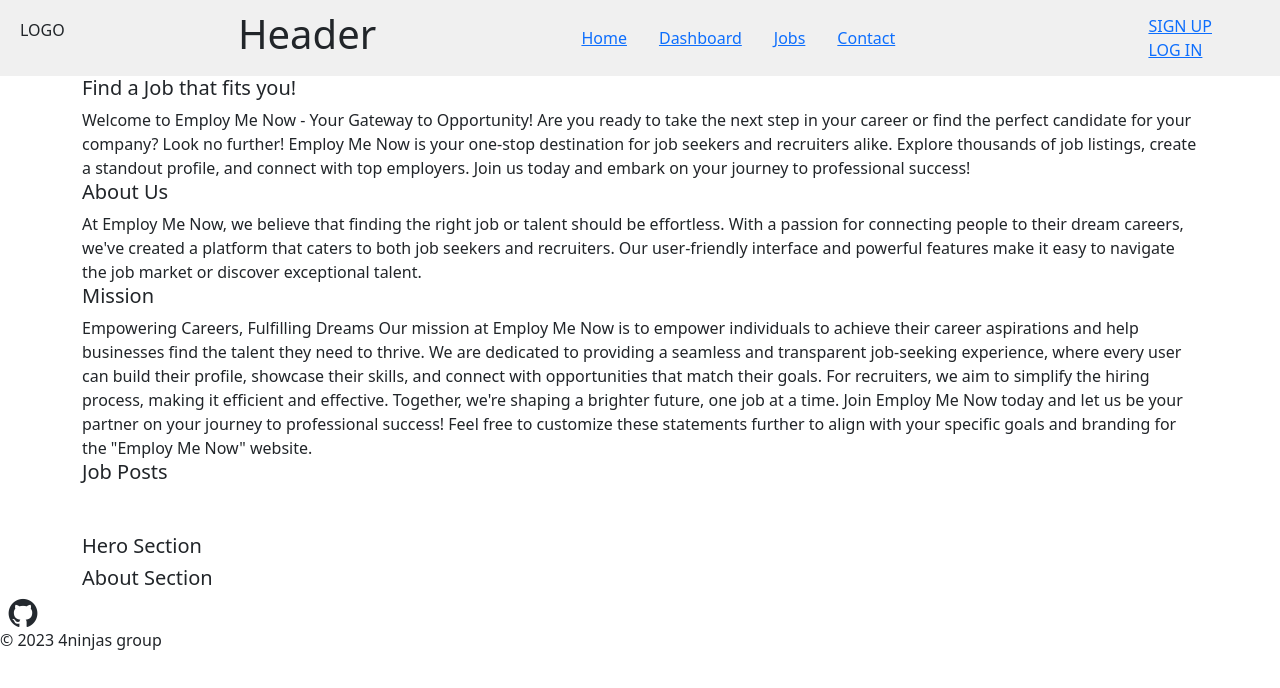
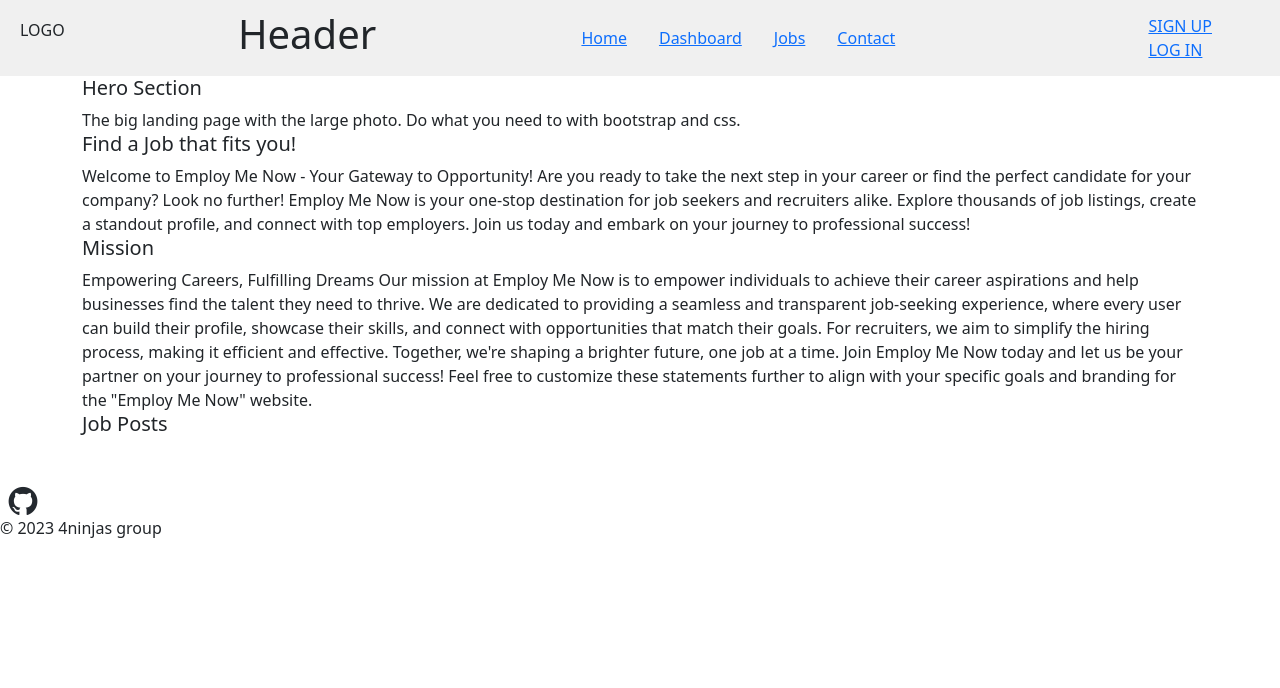
Before and after one commit to ChadBowler/employ-me-now, a React (Create React App) app in the folder client/: page / in a window 1280 px wide. Shown: the top 688 px of the page. Built offline with nearby package versions, Linux system fonts and the light colour scheme.

Commit message:
minor changes, need to commit before pulling from develop.

```diff
--- a/client/src/pages/Home.js
+++ b/client/src/pages/Home.js
@@ -9,7 +9,10 @@ const Home = () => {
  return (
   <>
    <div>
+
     <div style={someStyle}>
+    <h5>Hero Section</h5>
+    <>The big landing page with the large photo. Do what you need to with bootstrap and css.</>
      <h5>Find a Job that fits you! </h5>
      <p1>
       Welcome to Employ Me Now - Your Gateway to Opportunity! Are you ready to
@@ -18,16 +21,6 @@ const Home = () => {
       job seekers and recruiters alike. Explore thousands of job listings,
       create a standout profile, and connect with top employers. Join us today
       and embark on your journey to professional success!
-     </p1>
-    </div>
-    <div>
-     <h5>About Us</h5>
-     <p1>
-      At Employ Me Now, we believe that finding the right job or talent should
-      be effortless. With a passion for connecting people to their dream
-      careers, we've created a platform that caters to both job seekers and
-      recruiters. Our user-friendly interface and powerful features make it easy
-      to navigate the job market or discover exceptional talent.
      </p1>
     </div>
     <div>
@@ -48,8 +41,7 @@ const Home = () => {
      <h5>Job Posts</h5>
      {/* The jobs list should not be clickable unless logged in. */}
      <JobsList />
-     <h5>Hero Section</h5>
-     <h5>About Section</h5>
+
 
     </div>
    </div>
--- a/client/src/pages/SignUp.js
+++ b/client/src/pages/SignUp.js
@@ -1,4 +1,9 @@
 import React, { useState } from 'react';
+// alter these to match your sign-up:
+
+// import { Link } from "react-router-dom";
+// import { useMutation } from "@apollo/client";
+// import { LOGIN_USER } from "../utils/mutations";
 
 const signUpContainer = {
   maxWidth: '400px',
```
